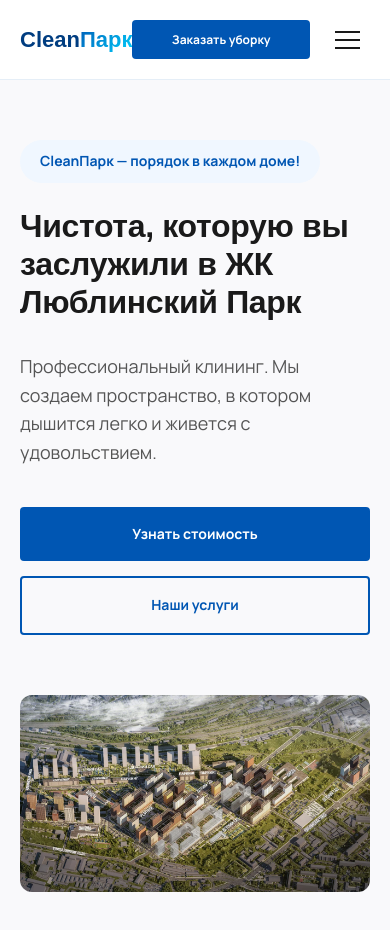
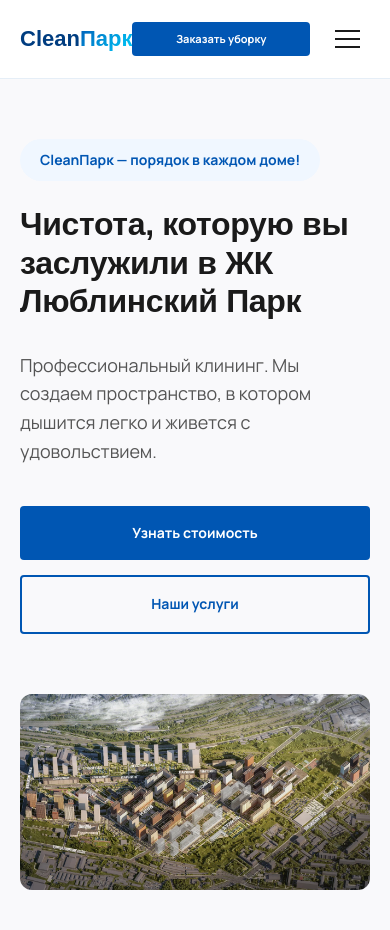
Before and after one commit to twin300/CleanPark, a plain HTML site: page index.html in a window 390 px wide. Shown: the top 930 px of the page. Drawn offline with Linux system fonts and the light colour scheme; a web font is replaced by a local one.

Commit message:
Force mobile button visibility and fix CSS syntax

```diff
--- a/styles.css
+++ b/styles.css
@@ -177,7 +177,7 @@
 }
 
 .mobile-order-btn {
-    display: none;
+    display: none !important;
 }
 
 .btn-outline {
@@ -674,7 +674,7 @@
     position: relative;
     width: 100%;
     height: 100%;
-    min-height: 500px; /* Give it space to breathe */
+    min-height: 500px;
 }
 
 .local-img-full {
@@ -974,11 +974,14 @@
     }
 
     .mobile-order-btn {
-        display: inline-block;
+        display: inline-block !important;
         margin-left: auto;
         margin-right: 15px;
-        padding: 10px 16px;
-        font-size: 12px;
+        padding: 8px 14px !important;
+        font-size: 11px !important;
+        z-index: 1005 !important;
+        position: relative !important;
+        visibility: visible !important;
     }
 
     .mobile-nav-toggle {
```
